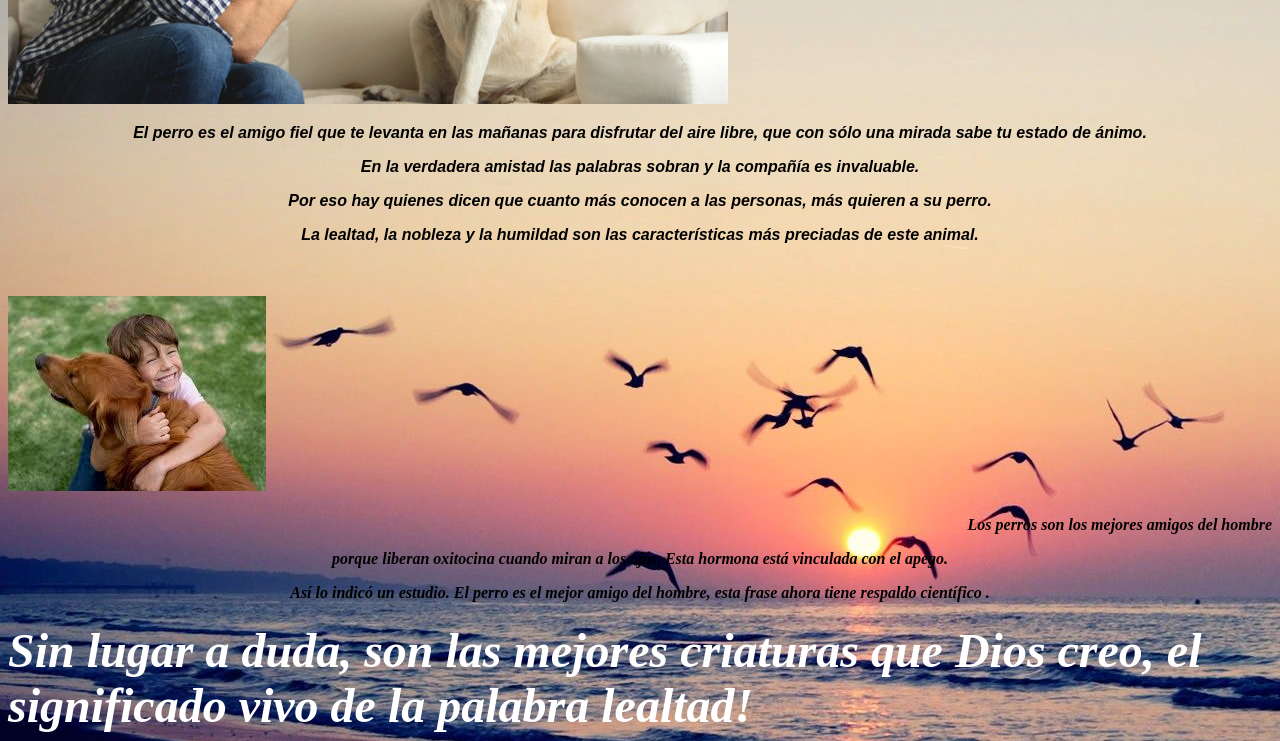
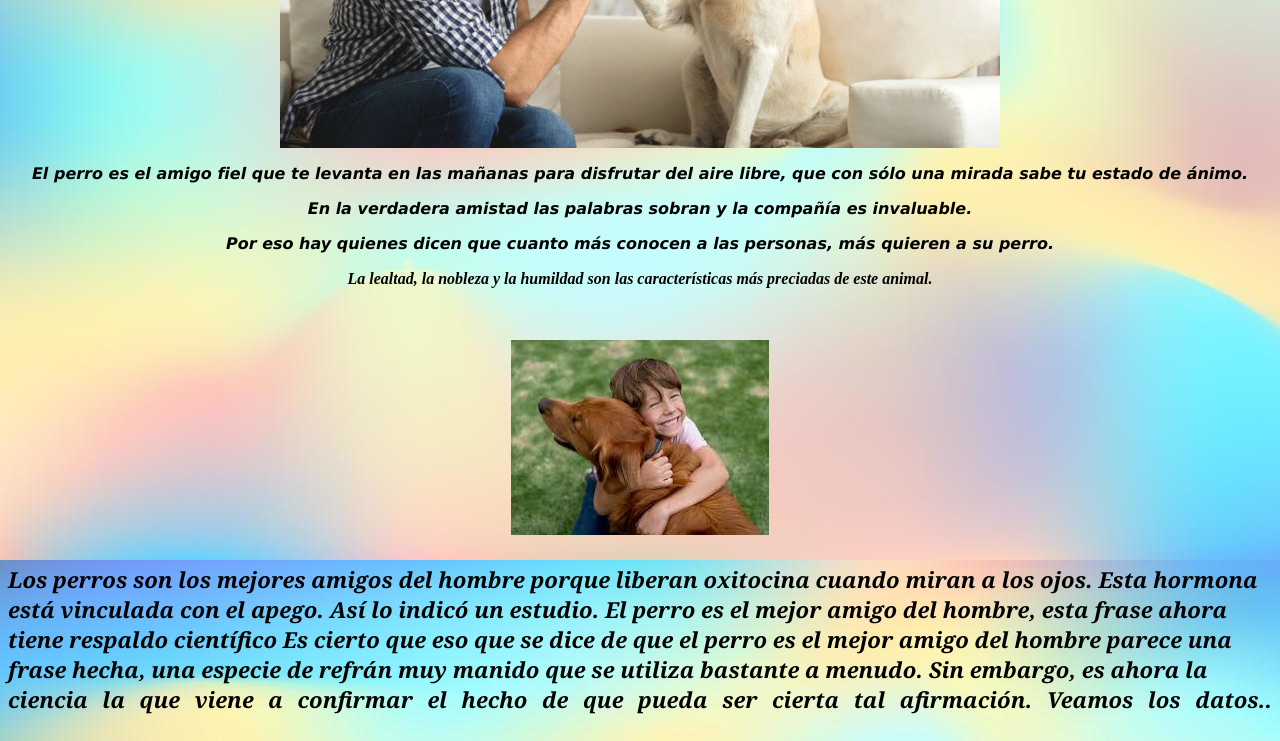
Before and after one commit to derlyYSoto98/Mi-proyecto-Master, a plain HTML site: page index.html in a window 1280 px wide. Shown: the part 420-1161 px from the top of the page. Drawn offline with Linux system fonts and the light colour scheme.

Commit message:
iniciando manejo de css

```diff
--- a/css/style.css
+++ b/css/style.css
@@ -1,6 +1,24 @@
 p {
     text-align: center;
+    size: 40px;
+    color: black;
+    font-style: italic;
+    font-family:'Lucida Sans', 'Lucida Sans Regular', 'Lucida Grande', 'Lucida Sans Unicode', Geneva, Verdana, sans-serif
 }
 h4 {
-    text-align: right;
+    text-align-last: justify;
+    font-size: 22px;
+    font-family: Georgia, 'Times New Roman', Times, serif;
 }
+h1 {
+    text-align: center;
+    color:cornflowerblue;
+    font-size: 50px;
+}
+img {
+ display: block;
+ margin-top: 0;
+ margin-right: auto;
+ margin-bottom: 0;
+ margin-left: auto;
+}
--- a/index.html
+++ b/index.html
@@ -6,12 +6,12 @@
     <title>Bienvenido a mi sitio web!</title>
     <link rel="stylesheet" href="css/style.css">
     </head>
-    <body background="img/2.jpg">
+    <body background="img/7.jpg">
 
      <h1> <font face="Ravie" color="BLUE">EL PERRO: EL MEJOR AMIGO DEL HOMBRE!</font> </h1>
         <h5><i><font face="monotype cursiva"> Este es mi primer sitio web, agradesco su comprencion! 30/11/2020</font><i></h5>
           <img src="img/3.jpg" alt="1"
-          <p aling="right"><font face="arial" color="Black">
+          <p aling="right"><font face="initial-scale"color="Black">
             <p><b>El perro es el amigo fiel que te levanta en las mañanas para disfrutar del aire libre, que con sólo una mirada sabe tu estado de ánimo.
             <p>En la verdadera amistad las palabras sobran y la compañía es invaluable.
             <p>Por eso hay quienes dicen que cuanto más conocen a las personas, más quieren a su perro.
@@ -20,9 +20,13 @@
              <br>
              <img src="img/1.jpg">
              <h4> <font color="Black"><b>Los perros son los mejores amigos del hombre
-               <p>porque liberan oxitocina cuando miran a los ojos. Esta hormona está vinculada con el apego.
-                <p>Así lo indicó un estudio.
-             El perro es el mejor amigo del hombre, esta frase ahora tiene respaldo científico .<b></font></h4>
+              porque liberan oxitocina cuando miran a los ojos. Esta hormona está vinculada con el apego.
+              Así lo indicó un estudio.
+             El perro es el mejor amigo del hombre, esta frase ahora tiene respaldo científico
+             Es cierto que eso que se dice de que el perro es el mejor amigo del hombre parece una frase hecha,
+             una especie de refrán muy manido que se utiliza bastante a menudo.
+             Sin embargo, es ahora la ciencia la que viene a confirmar el hecho de que pueda ser cierta tal afirmación.
+             Veamos los datos..<b></font></h4>
               <h3><font face="time new roman" size= "19" color="White">Sin lugar a duda, son las mejores criaturas
                  que Dios creo, el significado vivo de la palabra lealtad! </font></h3>
                <img src="https://i.pinimg.com/originals/94/22/ab/9422ab503ad892908134e3e8a711b0c5.gif">
```
Also changed, not shown: img/7.jpg (added).
